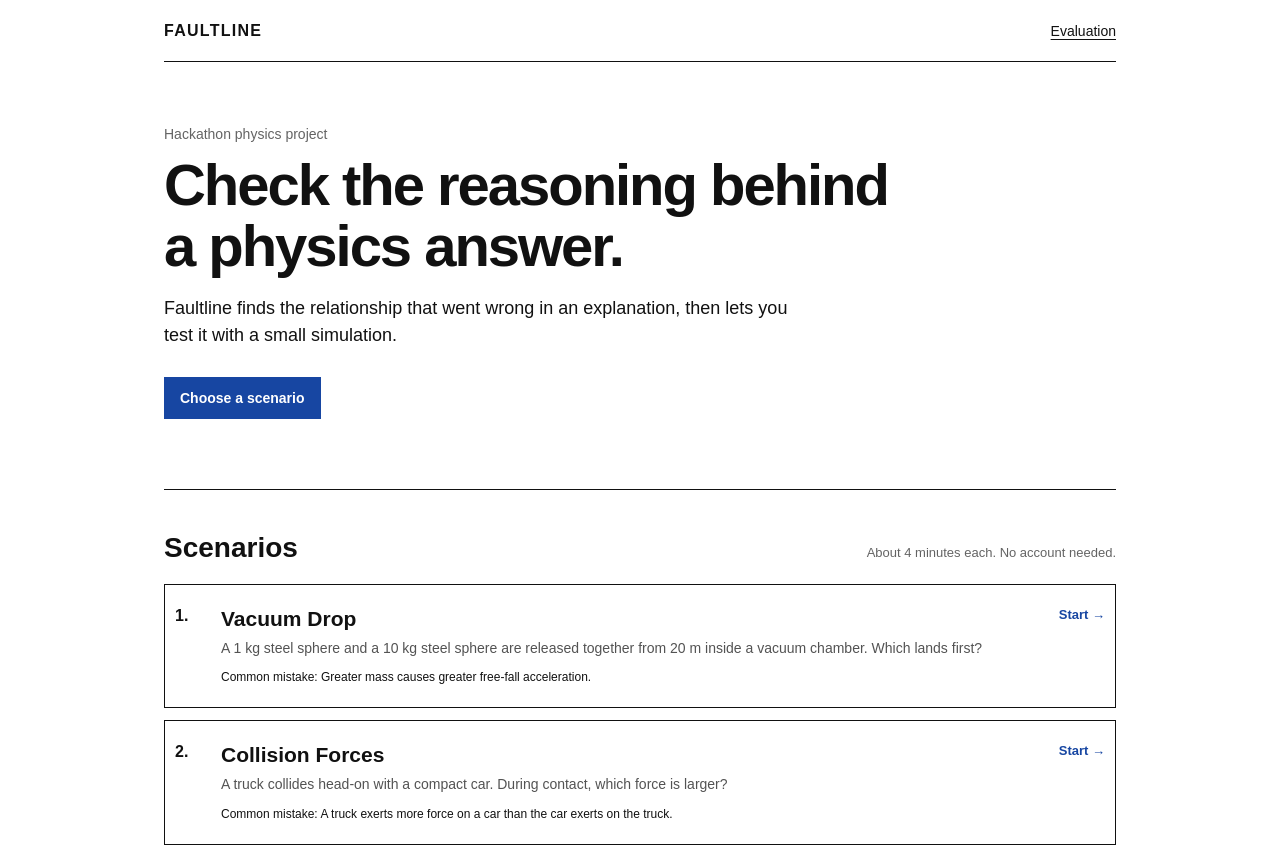
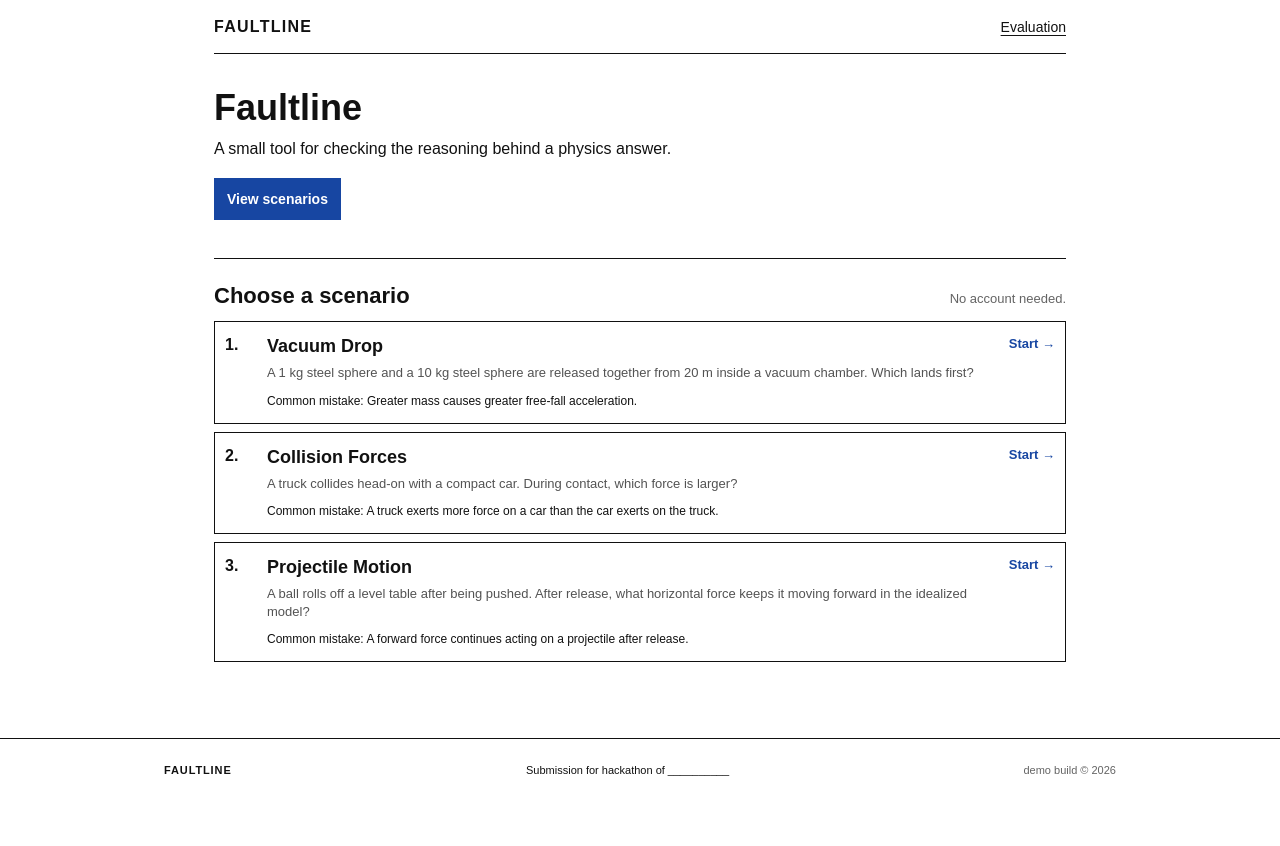
Before and after one commit to nirvairsndhu/faultline-learning, a Next.js app: page / in a window 1280 px wide. Shown: the top 846 px of the page. After the commit the page ends 800 px from the top, so only its background shows below. Built offline with nearby package versions, Linux system fonts and the light colour scheme; a web font is replaced by a local one.

Commit message:
style: make homepage a basic class project

```diff
--- a/app/globals.css
+++ b/app/globals.css
@@ -34,15 +34,15 @@ a {
 
 .shell,
 .instrument {
-  width: min(1000px, 100%);
+  width: min(900px, 100%);
   min-height: calc(100dvh - 62px);
   margin: 0 auto;
-  padding: 0 24px 56px;
+  padding: 0 24px 36px;
 }
 
 .mast,
 .topbar {
-  min-height: 62px;
+  min-height: 54px;
   display: flex;
   align-items: center;
   justify-content: space-between;
@@ -89,29 +89,20 @@ dt {
 }
 
 .hero {
-  max-width: 760px;
-  padding: 64px 0 70px;
-}
-
-.project-label {
-  margin: 0 0 12px;
-  color: var(--text);
-  opacity: .65;
-  font-size: 14px;
+  max-width: 650px;
+  padding: 34px 0 38px;
 }
 
 .hero h1 {
-  margin: 0 0 18px;
-  font-size: clamp(38px, 6vw, 58px);
-  line-height: 1.06;
-  letter-spacing: -.035em;
+  margin: 0 0 10px;
+  font-size: 36px;
+  line-height: 1.1;
 }
 
 .hero-description {
-  max-width: 650px;
-  margin: 0 0 28px;
-  font-size: 18px;
-  line-height: 1.5;
+  margin: 0 0 18px;
+  font-size: 16px;
+  line-height: 1.4;
 }
 
 .button {
@@ -119,7 +110,7 @@ dt {
   display: inline-flex;
   align-items: center;
   justify-content: center;
-  padding: 9px 15px;
+  padding: 7px 12px;
   border: 1px solid var(--accent);
   border-radius: 0;
   background: var(--accent);
@@ -153,7 +144,7 @@ textarea:focus-visible,
 
 .scenarios-section,
 .how-it-works {
-  padding: 42px 0 54px;
+  padding: 24px 0 30px;
   border-top: 1px solid var(--text);
 }
 
@@ -162,13 +153,13 @@ textarea:focus-visible,
   align-items: baseline;
   justify-content: space-between;
   gap: 24px;
-  margin-bottom: 20px;
+  margin-bottom: 12px;
 }
 
 .section-heading h2,
 .how-it-works h2 {
   margin: 0;
-  font-size: 28px;
+  font-size: 22px;
 }
 
 .section-heading p {
@@ -180,23 +171,23 @@ textarea:focus-visible,
 
 .scenario-list {
   display: grid;
-  gap: 12px;
+  gap: 8px;
 }
 
 .scenario-row {
   display: grid;
   grid-template-columns: 30px minmax(0, 1fr) auto;
-  gap: 16px;
+  gap: 12px;
   align-items: start;
-  padding: 22px 10px;
+  padding: 14px 10px;
   border: 1px solid var(--text);
   background: var(--background);
   text-decoration: none;
 }
 
 .scenario-row:hover {
-  border-left: 6px solid var(--accent);
-  padding-left: 5px;
+  text-decoration: underline;
+  text-underline-offset: 3px;
 }
 
 .scenario-number {
@@ -206,15 +197,15 @@ textarea:focus-visible,
 
 .scenario-row h3 {
   margin: 0 0 7px;
-  font-size: 21px;
+  font-size: 18px;
 }
 
 .scenario-row p {
   margin: 0 0 9px;
   color: var(--text);
   opacity: .72;
-  font-size: 14px;
-  line-height: 1.45;
+  font-size: 13px;
+  line-height: 1.35;
 }
 
 .scenario-row small {
--- a/app/page.jsx
+++ b/app/page.jsx
@@ -14,16 +14,15 @@ export default function Home() {
         </header>
 
         <section className="hero">
-          <p className="project-label">Hackathon physics project</p>
-          <h1>Check the reasoning behind a physics answer.</h1>
-          <p className="hero-description">Faultline finds the relationship that went wrong in an explanation, then lets you test it with a small simulation.</p>
-          <a className="button" href="#scenarios">Choose a scenario</a>
+          <h1>Faultline</h1>
+          <p className="hero-description">A small tool for checking the reasoning behind a physics answer.</p>
+          <a className="button" href="#scenarios">View scenarios</a>
         </section>
 
         <section className="scenarios-section" id="scenarios">
           <div className="section-heading">
-            <h2>Scenarios</h2>
-            <p>About 4 minutes each. No account needed.</p>
+            <h2>Choose a scenario</h2>
+            <p>No account needed.</p>
           </div>
           <div className="scenario-list" aria-label="Physics scenarios">
             {PACKS.map((pack, index) => (
@@ -40,15 +39,6 @@ export default function Home() {
           </div>
         </section>
 
-        <section className="how-it-works">
-          <h2>How it works</h2>
-          <ol>
-            <li>Pick an answer and explain your method.</li>
-            <li>Faultline maps the causal relationships in your explanation.</li>
-            <li>Run a simulation and rewrite the part that was wrong.</li>
-          </ol>
-          <p className="scope-note">Current version has 3 physics scenarios. We ran out of hackathon time before adding more.</p>
-        </section>
       </main>
       <SiteFooter />
     </>
```
Also changed, not shown: 1 other file (tests, documents, lock files or other folders).
